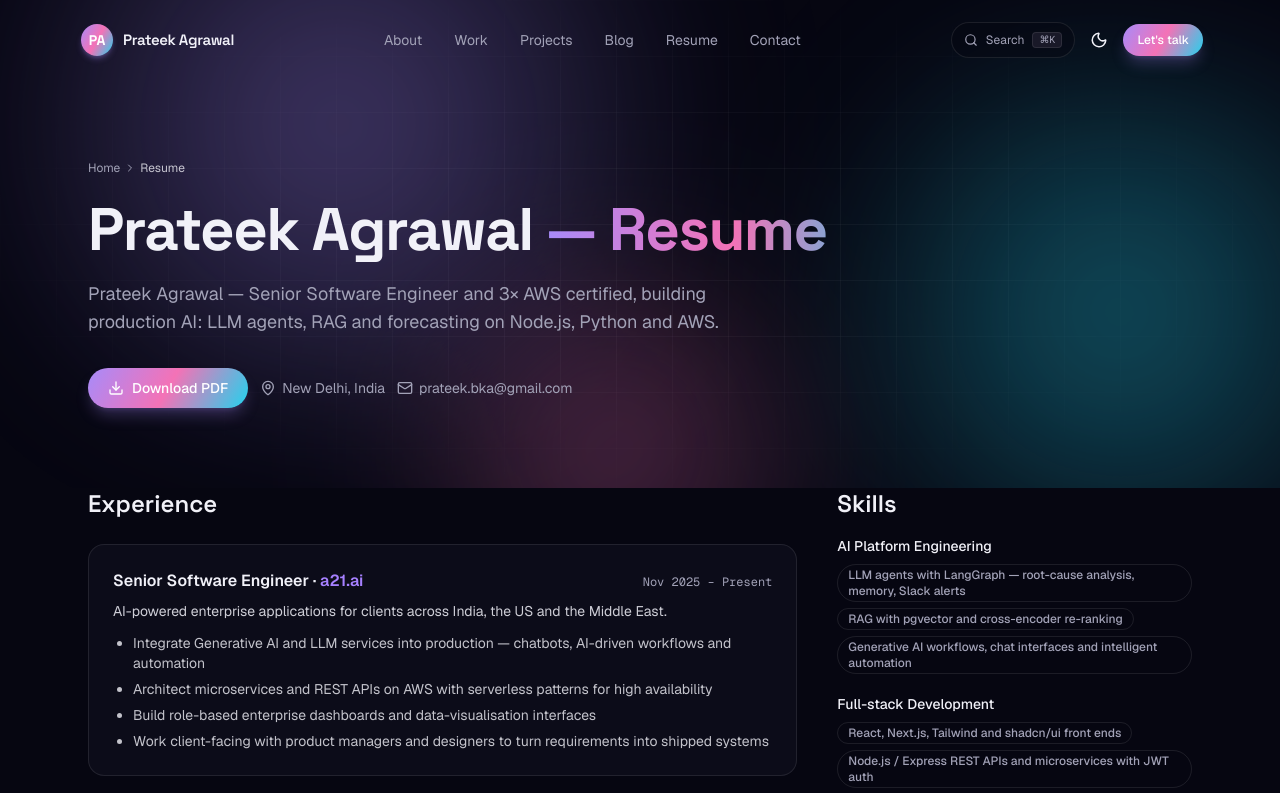
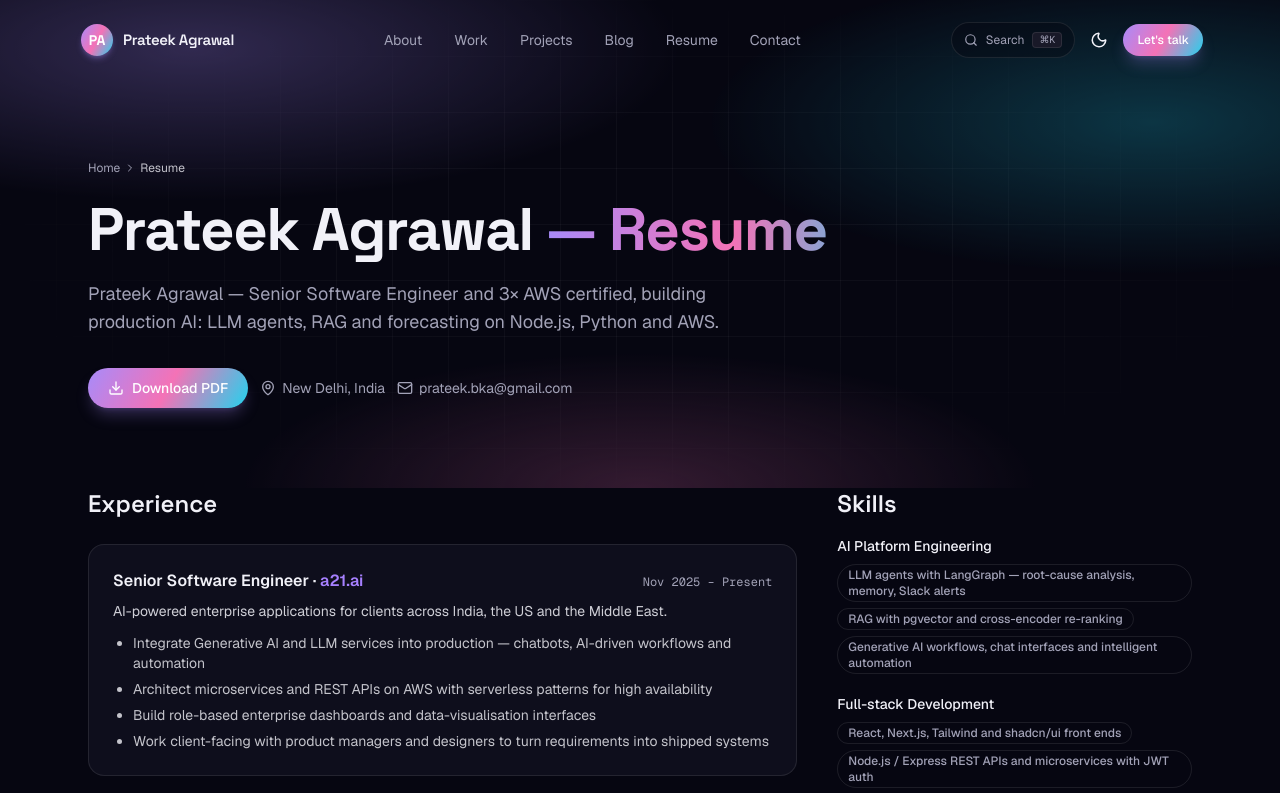
Before and after one commit to prateek-bka/prateek-portfolio, a Next.js app: page /resume in a window 1280 px wide. Shown: the top 793 px of the page. Built offline with nearby package versions, Linux system fonts and the light colour scheme.

Commit message:
Static glows and solid cards for smooth scrolling: section.tsx, globals.css, site-header.tsx

```diff
--- a/src/app/globals.css
+++ b/src/app/globals.css
@@ -7,7 +7,7 @@
   --radius: 0.9rem;
   --background: oklch(0.985 0.004 286);
   --foreground: oklch(0.2 0.03 285);
-  --card: oklch(1 0 0 / 0.75);
+  --card: oklch(1 0 0 / 0.92);
   --card-foreground: var(--foreground);
   --popover: oklch(1 0 0);
   --popover-foreground: var(--foreground);
@@ -33,7 +33,7 @@
 .dark {
   --background: oklch(0.13 0.025 285);
   --foreground: oklch(0.96 0.01 286);
-  --card: oklch(0.19 0.03 285 / 0.6);
+  --card: oklch(0.18 0.03 285 / 0.88);
   --card-foreground: var(--foreground);
   --popover: oklch(0.17 0.03 285);
   --popover-foreground: var(--foreground);
@@ -137,8 +137,13 @@
     background-size: 56px 56px;
     mask-image: radial-gradient(ellipse at center, black 30%, transparent 75%);
   }
+  /* Solid cards: backdrop blur on every card was the main cause of scroll lag. */
   .glass {
-    @apply bg-card backdrop-blur-xl border border-border;
+    @apply bg-card border border-border;
+  }
+  /* Only the sticky header keeps a (light) frosted blur. */
+  .glass-nav {
+    @apply bg-card/80 backdrop-blur-md border border-border;
   }
   /* Animated gradient ring around a card — pair with a relative parent. */
   .glow-border {
@@ -155,11 +160,11 @@
     background-size: 200% auto;
     opacity: 0;
     transition: opacity 0.4s;
-    animation: gradient 6s linear infinite;
   }
   .glow-border:hover::before,
   .glow-border:focus-within::before {
     opacity: 1;
+    animation: gradient 6s linear infinite;
   }
 }
 
--- a/src/components/section.tsx
+++ b/src/components/section.tsx
@@ -28,21 +28,21 @@ export function Section({
   );
 }
 
+// Static radial gradients instead of animated blur filters: same glow, but the
+// browser paints it once instead of re-blurring huge layers every frame.
 export function Aurora({ className }: { className?: string }) {
   return (
     <div aria-hidden className={cn("pointer-events-none absolute inset-0 overflow-hidden", className)}>
       <div className="bg-grid absolute inset-0 opacity-60" />
       <div
-        className="animate-aurora absolute -top-1/3 left-[-10%] h-[70vh] w-[70vw] rounded-full blur-3xl"
-        style={{ background: "radial-gradient(circle, var(--brand-1), transparent 65%)", opacity: "var(--glow)" }}
-      />
-      <div
-        className="animate-aurora absolute top-[10%] right-[-15%] h-[60vh] w-[60vw] rounded-full blur-3xl [animation-delay:-6s]"
-        style={{ background: "radial-gradient(circle, var(--brand-3), transparent 65%)", opacity: "var(--glow)" }}
-      />
-      <div
-        className="animate-aurora absolute bottom-[-30%] left-[25%] h-[55vh] w-[50vw] rounded-full blur-3xl [animation-delay:-12s]"
-        style={{ background: "radial-gradient(circle, var(--brand-2), transparent 65%)", opacity: "calc(var(--glow) * 0.8)" }}
+        className="absolute inset-0"
+        style={{
+          background: [
+            "radial-gradient(ellipse 55% 45% at 15% 10%, color-mix(in oklab, var(--brand-1) calc(var(--glow) * 70%), transparent), transparent 70%)",
+            "radial-gradient(ellipse 50% 45% at 90% 25%, color-mix(in oklab, var(--brand-3) calc(var(--glow) * 60%), transparent), transparent 70%)",
+            "radial-gradient(ellipse 45% 40% at 50% 100%, color-mix(in oklab, var(--brand-2) calc(var(--glow) * 50%), transparent), transparent 70%)",
+          ].join(", "),
+        }}
       />
     </div>
   );
--- a/src/components/site-header.tsx
+++ b/src/components/site-header.tsx
@@ -25,7 +25,7 @@ export function SiteHeader() {
       <div
         className={cn(
           "mx-auto flex h-14 max-w-6xl items-center justify-between rounded-full px-3 pl-4 transition-all duration-500",
-          scrolled || open ? "glass shadow-lg shadow-black/5" : "border border-transparent",
+          scrolled || open ? "glass-nav shadow-lg shadow-black/5" : "border border-transparent",
         )}
       >
         <Link href="/" className="flex items-center gap-2.5" aria-label={`${site.name} — home`}>
@@ -67,7 +67,7 @@ export function SiteHeader() {
       </div>
 
       {open && (
-        <nav className="glass mx-auto mt-2 max-w-6xl rounded-3xl p-2 shadow-xl lg:hidden" aria-label="Mobile">
+        <nav className="glass-nav mx-auto mt-2 max-w-6xl rounded-3xl p-2 shadow-xl lg:hidden" aria-label="Mobile">
           {nav.map((n) => (
             <Link
               key={n.href}
```
